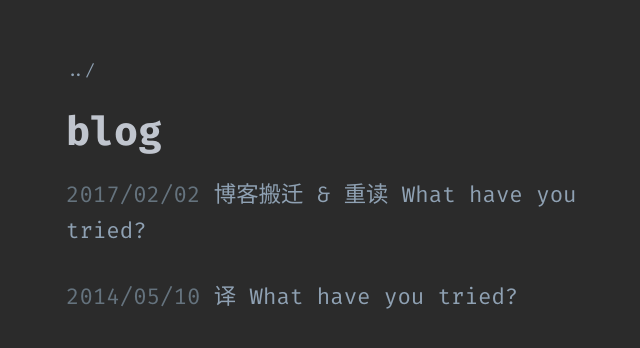
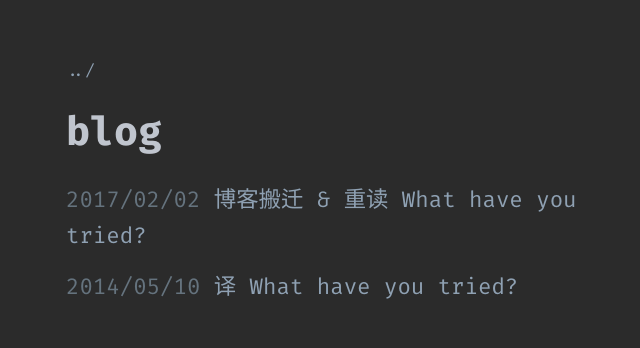
Before and after one commit to wyudong/blog, a Jekyll site: the page built from blog/index.html, in a window 1280 px wide. Shown: the top 348 px of the page, without its empty margins (274-914 px from the left). Built offline with Jekyll 4.4.1, drawn with Linux system fonts in a browser that asks for light colours.

Commit message:
Adjust margin

```diff
--- a/assets/css/main.scss
+++ b/assets/css/main.scss
@@ -92,11 +92,11 @@ blockquote {
     }
 
     &__title {
-        @include heading($font-size-h1, 700, 30px, 20px);
+        @include heading($font-size-h1, 700, 30px, 25px);
     }
 
     ul li {
-        margin-bottom: 20px;
+        margin-bottom: 5px;
         padding-left: 0;
         font-size: $font-size-h5;
         line-height: $line-height-main;
@@ -138,7 +138,7 @@ blockquote {
         margin-top: 20px;
 
         h1 {
-            @include heading($font-size-h1, 700, 30px, 20px);
+            @include heading($font-size-h1, 700, 30px, 25px);
         }
 
         h2 {
@@ -256,7 +256,7 @@ blockquote {
     }
 
     &__title {
-        @include heading($font-size-h1, 700, 30px, 20px);
+        @include heading($font-size-h1, 700, 30px, 25px);
     }
 
     &__content {
```
